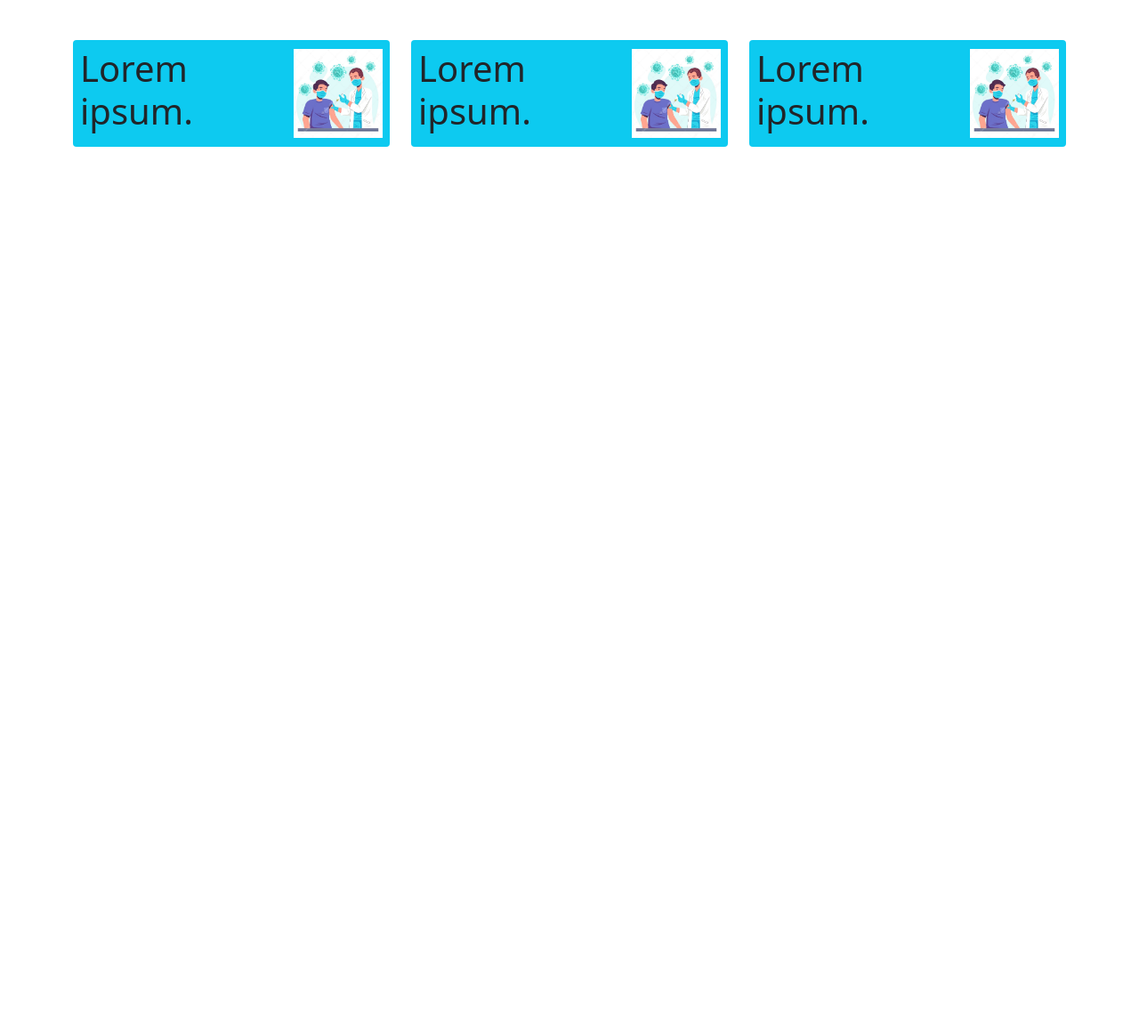
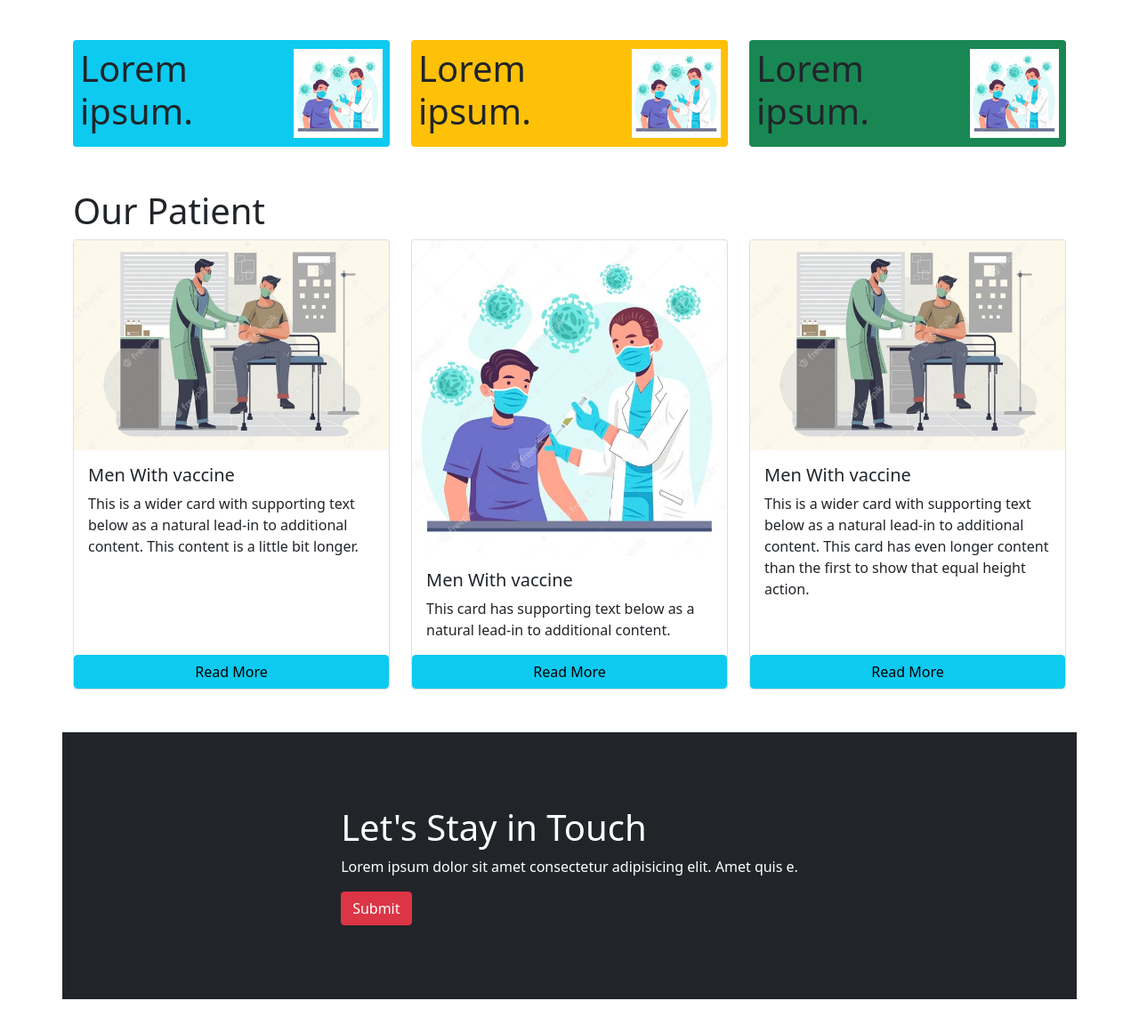
Before and after one commit to Mohammed-Mahim/project5, a plain HTML site: page index.html in a window 1280 px wide. Shown: the part 507-1668 px from the top of the page at 89% size. Before the commit the page ends 800 px from the top, so only its background shows below. Drawn offline with nearby package versions, Linux system fonts and the light colour scheme.

Commit message:
patient added

```diff
--- a/index.html
+++ b/index.html
@@ -104,25 +104,87 @@
     <main>
         <section class="container">
             <div class="row g-4">
-                <div class="col-lg-4  ">
-                    <div class="d-flex bg-info align-items-center p-2 rounded-2">
+                <div class="col- col-lg-4  ">
+                    <div class="d-flex bg-info align-items-center justify-content-between p-2 rounded-2">
                         <h1>Lorem ipsum.</h1>
                         <img class="img-fluid" width="100px" src="images/vaccine.jpg">
                     </div>
                 </div>
-                <div class="col-lg-4  ">
-                    <div class="d-flex bg-info align-items-center p-2 rounded-2">
+                <div class="col- col-lg-4  ">
+                    <div class="d-flex bg-warning align-items-center justify-content-between p-2 rounded-2">
                         <h1>Lorem ipsum.</h1>
                         <img class="img-fluid" width="100px" src="images/vaccine.jpg">
                     </div>
                 </div>
-                <div class="col-lg-4  ">
-                    <div class="d-flex bg-info align-items-center p-2 rounded-2">
+                <div class="col- col-lg-4  ">
+                    <div class="d-flex bg-success align-items-center justify-content-between p-2 rounded-2">
                         <h1>Lorem ipsum.</h1>
                         <img class="img-fluid" width="100px" src="images/vaccine.jpg">
                     </div>
                 </div>
+            </div>
+        </section>
 
+        <section class="container my-5">
+            <h1>Our Patient </h1>
+            <div class="row row-cols-1 row-cols-md-3 g-4">
+                <div class="col">
+                  <div class="card h-100">
+                    <img src="images/vaccine2.jpg" class="card-img-top" alt="...">
+                    <div class="card-body">
+                      <h5 class="card-title">Men With vaccine</h5>
+                      <p class="card-text">This is a wider card with supporting text below as a natural lead-in to additional content. This content is a little bit longer.</p>
+                    </div>
+
+                        <button class="btn btn-info">Read More</button>
+
+                  </div>
+                </div>
+                <div class="col">
+                  <div class="card h-100">
+                    <img src="images/vaccine3.jpg" class="card-img-top" alt="...">
+                    <div class="card-body">
+                      <h5 class="card-title">Men With vaccine</h5>
+                      <p class="card-text">This card has supporting text below as a natural lead-in to additional content.</p>
+                    </div>
+
+                        <button class="btn btn-info">Read More</button>
+
+                  </div>
+                </div>
+                <div class="col">
+                  <div class="card h-100">
+                    <img src="images/vaccine2.jpg" class="card-img-top" alt="...">
+                    <div class="card-body">
+                      <h5 class="card-title">Men With vaccine</h5>
+                      <p class="card-text">This is a wider card with supporting text below as a natural lead-in to additional content. This card has even longer content than the first to show that equal height action.</p>
+                    </div>
+
+                     <button class="btn btn-info">Read More</button>
+
+                  </div>
+                </div>
+              </div>
+        </section>
+
+
+
+
+
+
+
+
+
+
+        <section class="container my-5">
+            <div  class="row bg-dark text-white" style="height: 300px;">
+                <div class="col-lg-12 d-flex justify-content-center align-items-center">
+                    <div>
+                        <h1>Let's Stay in Touch</h1>
+                        <p>Lorem ipsum dolor sit amet consectetur adipisicing elit. Amet quis e.</p>
+                        <button class="btn btn-danger">Submit</button>
+                    </div>
+                </div>
             </div>
         </section>
     </main>
```
Also changed, not shown: images/vaccine2.jpg (added), images/vaccine3.jpg (added).
